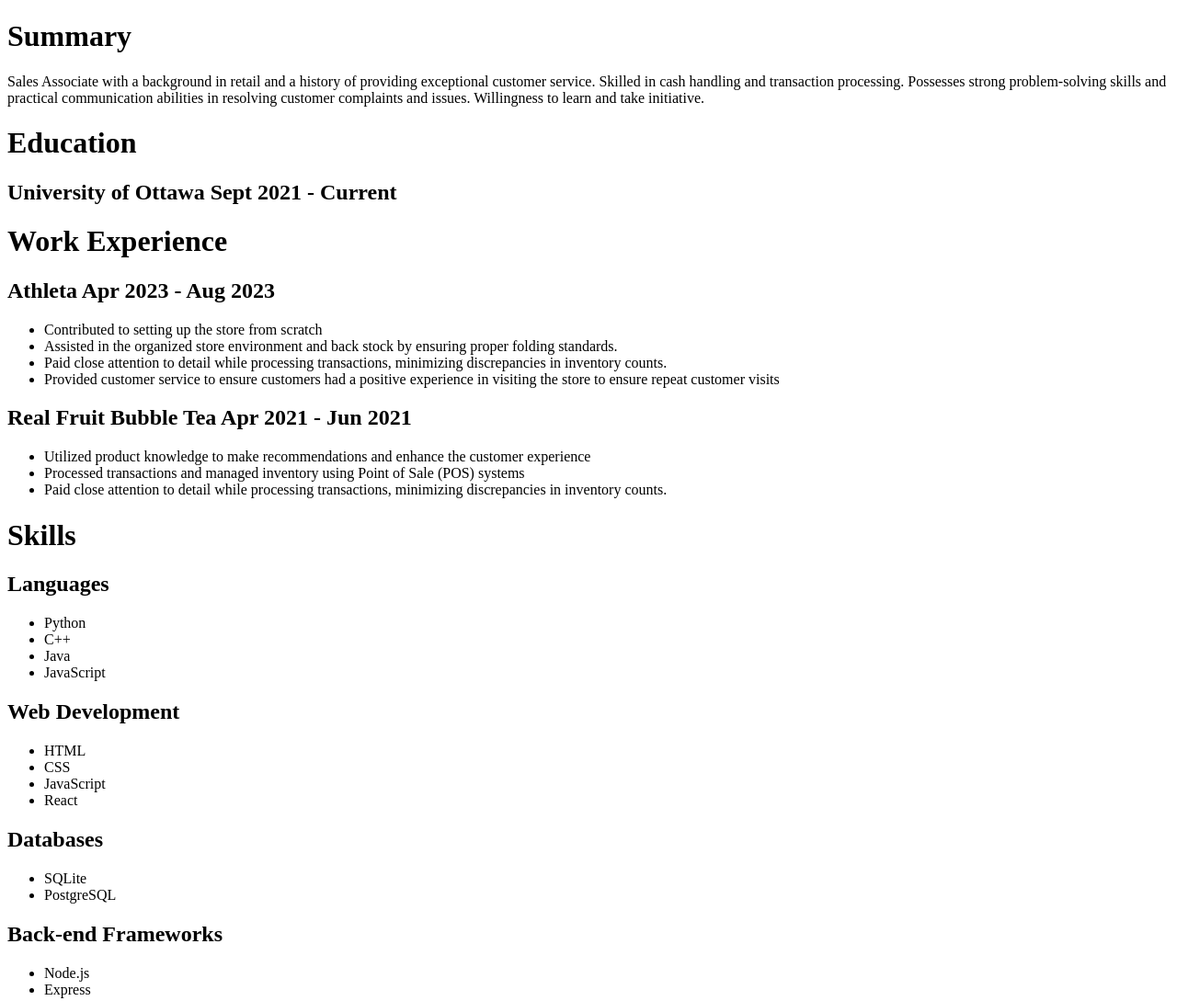
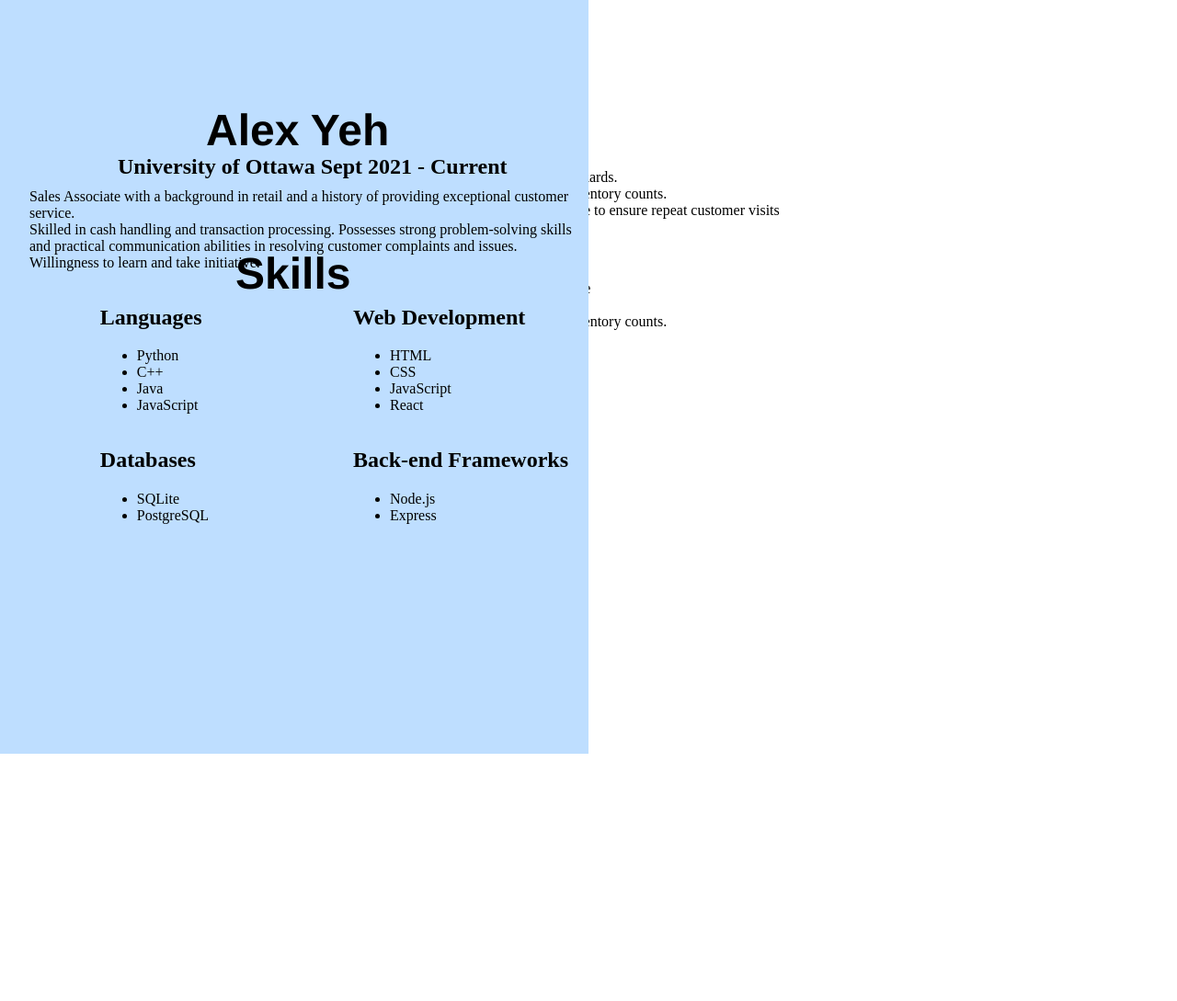
Before and after one commit to alexyeh5270/portfolio, a plain HTML site: page index.html in a window 1280 px wide. Shown: the top 1089 px of the page at 92% size. After the commit the page ends 800 px from the top, so only its background shows below. Drawn offline with Linux system fonts and the light colour scheme.

Commit message:
left side base

```diff
--- a/index.html
+++ b/index.html
@@ -8,12 +8,54 @@
 </head>
 
 <body>
-<h1>Summary</h1>
 
-<p>Sales Associate with a background in retail and a history of providing exceptional customer service. Skilled in cash
-    handling and transaction processing. Possesses strong problem‑solving skills and practical communication abilities in resolving customer complaints and issues. Willingness to learn and take initiative.</p>
-<h1>Education</h1>
-<h2>University of Ottawa Sept 2021 - Current</h2>
+<div class="split left">
+    <h1 id="name">Alex Yeh</h1>
+    <h2 id="school">University of Ottawa Sept 2021 - Current</h2>
+
+
+    <p id="summary">Sales Associate with a background in retail and a history of providing exceptional customer service. </br>
+        Skilled in cash
+        handling and transaction processing. Possesses strong problem‑solving skills and practical communication abilities in resolving customer complaints and issues. Willingness to learn and take initiative.</p>
+
+    <h1 id="skills">Skills</h1>
+
+    <div class="lang">
+        <h2>Languages</h2>
+        <ul>
+            <li>Python</li>
+            <li>C++</li>
+            <li>Java</li>
+            <li>JavaScript</li>
+        </ul>
+    </div>
+
+    <div class="web">
+        <h2>Web Development</h2>
+        <ul>
+            <li>HTML</li>
+            <li>CSS</li>
+            <li>JavaScript</li>
+            <li>React</li>
+        </ul>
+    </div>
+
+    <div class="data">
+        <h2>Databases</h2>
+        <ul>
+            <li>SQLite</li>
+            <li>PostgreSQL</li>
+        </ul>
+    </div>
+
+    <div class="back">
+    <h2>Back-end Frameworks</h2>
+    <ul>
+        <li>Node.js</li>
+        <li>Express</li>
+    </ul>
+    </div>
+</div>
 
 
 <h1>Work Experience</h1>
@@ -31,39 +73,8 @@
     <li>Paid close attention to detail while processing transactions, minimizing discrepancies in inventory counts.</li>
 </ul>
 
-<h1>Skills</h1>
-    <h2>Languages</h2>
-        <ul>
-            <li>Python</li>
-            <li>C++</li>
-            <li>Java</li>
-            <li>JavaScript</li>
-        </ul>
-
-    <h2>Web Development</h2>
-        <ul>
-            <li>HTML</li>
-            <li>CSS</li>
-            <li>JavaScript</li>
-            <li>React</li>
-        </ul>
-
-    <h2>Databases</h2>
-        <ul>
-            <li>SQLite</li>
-            <li>PostgreSQL</li>
-        </ul>
-    <h2>Back-end Frameworks</h2>
-    <ul>
-        <li>Node.js</li>
-        <li>Express</li>
-    </ul>
 
 
 
 
-<h1>Projects</h1>
-<a href = "HotelManagerDescription.html">
-    <img src = "HotelManager.png" alt = "Picture of the hotel manager project" width = "900" height = "500">
-</a>
 </body>
--- a/styles.css
+++ b/styles.css
@@ -0,0 +1,79 @@
+h1 {
+    font-size: 300%;
+    font-family: "Helvetica Neue";
+}
+
+/* ids */
+#name {
+    position: absolute;
+    left: 35%;
+    top: 10%;
+}
+
+#school{
+    position: absolute;
+    left: 20%;
+    top: 18%;
+}
+#summary {
+    position: absolute;
+    left: 5%;
+    top: 23%;
+}
+
+#skills {
+    position: absolute;
+    left: 40%;
+    top: 29%;
+}
+
+
+
+/* classes */
+.split {
+    height: 100vh;
+    width: 50%;
+    position: fixed;
+    z-index: 1;
+    top: 0;
+    overflow-x: hidden;
+    padding-top: 20px;
+    display: flex;
+    align-items: center;
+    justify-content: center;
+}
+
+/* placeholder background colours to work with */
+.left {
+    left: 0;
+    background-color: #bedeff;
+}
+
+.right {
+    right: 0;
+    background-color: grey;
+}
+
+.lang {
+    position: absolute;
+    left: 17%;
+    top: 38%;
+}
+
+.web {
+    position: absolute;
+    left: 60%;
+    top: 38%;
+}
+
+.data {
+    position: absolute;
+    left: 17%;
+    top: 57%;
+}
+
+.back {
+    position: absolute;
+    left: 60%;
+    top: 57%;
+}
```
Also changed, not shown: HotelManagerDescription.html (deleted, +0 -16 lines), HotelManager.png (deleted).
